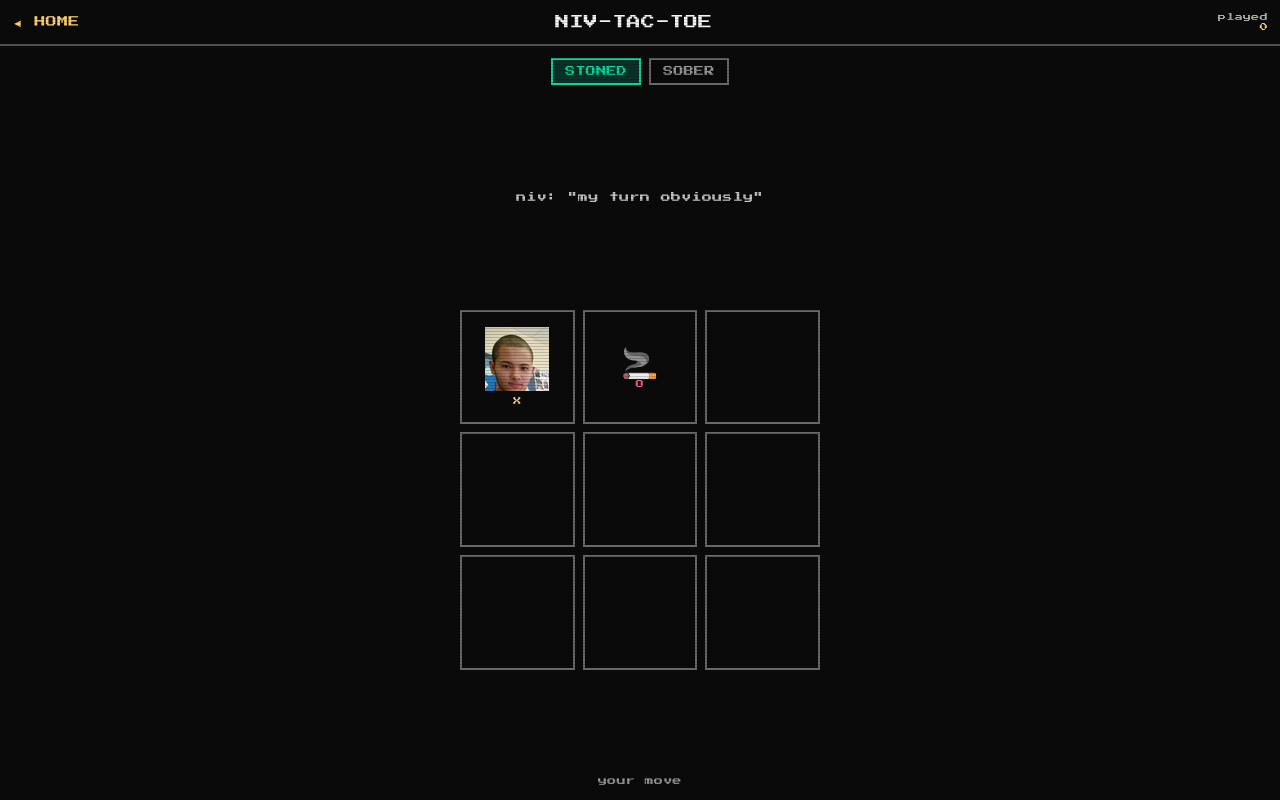
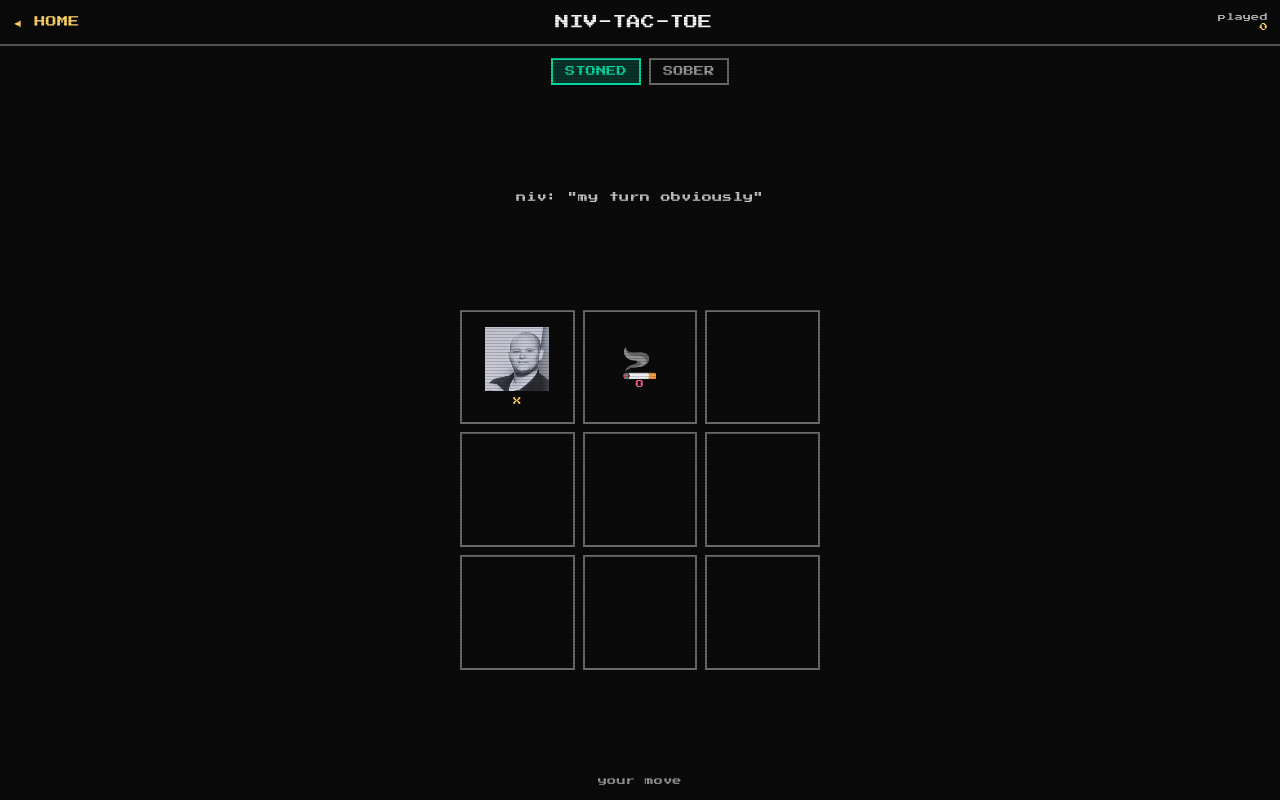
Before and after one commit to OrelKo1/niv-mini-games, a Next.js app: page /niv-tac-toe in a window 1280 px wide. Both pictures are taken after a click on the button 517 px from the left and 366 px from the top of the page. Built offline with nearby package versions, Linux system fonts and the light colour scheme.

Commit message:
feat(niv-tac-toe): rotate niv face per game

```diff
--- a/app/niv-tac-toe/page.tsx
+++ b/app/niv-tac-toe/page.tsx
@@ -4,7 +4,7 @@ import { GameFrame } from "@/components/arcade/GameFrame";
 import { NivVideoSplash } from "@/components/arcade/NivVideoSplash";
 import { useAchievements } from "@/lib/achievements/use-achievements";
 import { useNivStore } from "@/lib/store/use-niv-store";
-import { NIV_MANIFEST } from "@/lib/niv-manifest";
+import { pickFaceForGame } from "@/lib/niv/face-pool";
 import { Board } from "@/games/niv-tac-toe/Board";
 import {
   availableCells,
@@ -44,13 +44,6 @@ const SOBER_BANTER = [
 // Ad-hoc cumulative state stored in the existing highScores slot.
 const PLAYED_KEY = "niv-tac-toe" as const;
 
-// Pick the first niv-tac-toe-tagged asset for the X avatar; fall back to first manifest asset.
-function pickNivAvatar(): string {
-  const xoAsset = NIV_MANIFEST.assets.find((a) => a.game === "niv-tac-toe");
-  const fallback = NIV_MANIFEST.assets[0];
-  return (xoAsset ?? fallback)?.paths.avatar64 ?? "/niv/avatar-64.webp";
-}
-
 function findWinningLine(board: BoardT): readonly number[] | null {
   for (const line of WINNING_LINES) {
     const [a, b, c] = line;
@@ -82,7 +75,14 @@ export default function NivTacToePage() {
   const drawStreakRef = useRef(0);
   const finishedRef = useRef(false);
 
-  const nivAvatarSrc = useMemo(() => pickNivAvatar(), []);
+  const [faceUrl, setFaceUrl] = useState<string>(
+    () => pickFaceForGame("niv-tac-toe").paths.avatar128
+  );
+
+  const newFace = useCallback(() => {
+    setFaceUrl(pickFaceForGame("niv-tac-toe").paths.avatar128);
+  }, []);
+
   const result = winner(board);
   const gameOver = result !== null;
   const winningLine = useMemo(() => findWinningLine(board), [board]);
@@ -192,8 +192,9 @@ export default function NivTacToePage() {
       setShowVictoryVideo(false);
       const pool = diff === "stoned" ? STONED_BANTER : SOBER_BANTER;
       setBanter(pool[0]);
+      newFace();
     },
-    [difficulty]
+    [difficulty, newFace]
   );
 
   const handleDifficultyChange = useCallback(
@@ -201,8 +202,9 @@ export default function NivTacToePage() {
       if (diff === difficulty) return;
       setDifficulty(diff);
       startNewGame(diff);
+      newFace();
     },
-    [difficulty, startNewGame]
+    [difficulty, startNewGame, newFace]
   );
 
   const overlayCaption = useMemo(() => {
@@ -267,7 +269,7 @@ export default function NivTacToePage() {
           board={board}
           onCellClick={handleCellClick}
           disabled={gameOver || turn !== "X"}
-          nivAvatarSrc={nivAvatarSrc}
+          faceUrl={faceUrl}
           winningLine={winningLine}
         />
 
--- a/games/niv-tac-toe/Board.tsx
+++ b/games/niv-tac-toe/Board.tsx
@@ -6,7 +6,7 @@ interface BoardProps {
   board: BoardT;
   onCellClick: (idx: number) => void;
   disabled: boolean;
-  nivAvatarSrc: string;
+  faceUrl: string;
   winningLine: readonly number[] | null;
 }
 
@@ -14,7 +14,7 @@ export function Board({
   board,
   onCellClick,
   disabled,
-  nivAvatarSrc,
+  faceUrl,
   winningLine,
 }: BoardProps) {
   return (
@@ -30,7 +30,7 @@ export function Board({
             value={cell}
             onClick={() => onCellClick(idx)}
             disabled={disabled || cell !== null}
-            nivAvatarSrc={nivAvatarSrc}
+            faceUrl={faceUrl}
             highlighted={isWin}
           />
         );
@@ -43,13 +43,13 @@ function BoardCell({
   value,
   onClick,
   disabled,
-  nivAvatarSrc,
+  faceUrl,
   highlighted,
 }: {
   value: Cell;
   onClick: () => void;
   disabled: boolean;
-  nivAvatarSrc: string;
+  faceUrl: string;
   highlighted: boolean;
 }) {
   return (
@@ -72,7 +72,7 @@ function BoardCell({
       {value === "X" && (
         <div className="flex flex-col items-center justify-center gap-1">
           <Image
-            src={nivAvatarSrc}
+            src={faceUrl}
             alt="Niv X"
             width={64}
             height={64}
```
